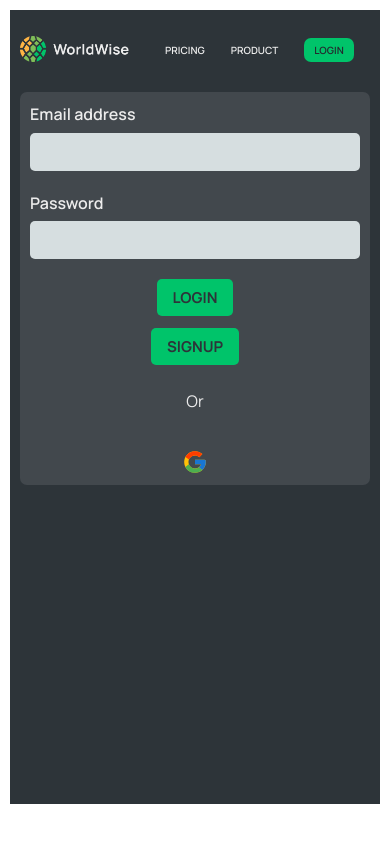
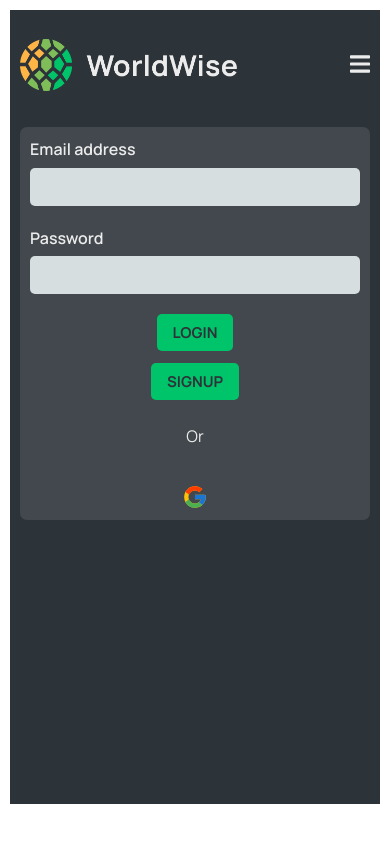
Before and after one commit to RehmanAli10/WorldWiseUpdated, a React (Vite) app: page /login in a window 390 px wide. Built offline with nearby package versions, Linux system fonts and the light colour scheme.

Commit message:
refactored

```diff
--- a/src/App.jsx
+++ b/src/App.jsx
@@ -67,6 +67,7 @@ function App() {
           success: {
             duration: 3000,
           },
+
           error: {
             duration: 5000,
           },
--- a/src/components/Logo.module.css
+++ b/src/components/Logo.module.css
@@ -5,6 +5,5 @@
 @media screen and (max-width: 650px) {
   .logo {
     margin-top: 1.6rem;
-    height: 2.6rem;
   }
 }
--- a/src/components/PageNav.jsx
+++ b/src/components/PageNav.jsx
@@ -1,17 +1,33 @@
+import { useState } from "react";
 import { NavLink } from "react-router-dom";
+import { FaBars, FaTimes } from "react-icons/fa";
+
 import Logo from "./Logo";
 import styles from "./PageNav.module.css";
 
 function PageNav() {
+  const [isMenuOpen, setIsMenuOpen] = useState(false);
+
+  const toggleMenu = () => setIsMenuOpen(!isMenuOpen);
+
   return (
     <nav className={styles.nav}>
       <Logo />
-      <ul>
+      <div className={styles.hamburger} onClick={toggleMenu}>
+        {isMenuOpen ? (
+          <div className={styles.crossiconContainer}>
+            <FaTimes />
+          </div>
+        ) : (
+          <FaBars className={styles.hamburgerIcon} />
+        )}
+      </div>
+      <ul className={`${styles.menu} ${isMenuOpen ? styles.menuOpen : ""}`}>
         <li>
           <NavLink to="/pricing">Pricing</NavLink>
         </li>
         <li>
-          <NavLink to="/product">product</NavLink>
+          <NavLink to="/product">Product</NavLink>
         </li>
         <li>
           <NavLink to="/login" className={styles.ctaLink}>
--- a/src/components/PageNav.module.css
+++ b/src/components/PageNav.module.css
@@ -4,11 +4,21 @@
   justify-content: space-between;
 }
 
-.nav ul {
+.hamburger {
+  display: none;
+  font-size: 2rem;
+  cursor: pointer;
+  margin-top: 1.6rem;
+}
+
+.menu {
   list-style: none;
   display: flex;
+  justify-content: center;
   align-items: center;
   gap: 4rem;
+  padding: 0;
+  margin: 0;
 }
 
 .nav a:link,
@@ -33,77 +43,73 @@ a.ctaLink:visited {
   border-radius: 7px;
 }
 
-/* Media Queries for Responsiveness */
-
-/* Desktops and larger tablets */
-@media screen and (max-width: 1076px) {
+@media (max-width: 1076px) {
   .nav {
     margin-bottom: 2.6rem;
   }
 }
 
-/* Tablets and below */
-@media screen and (max-width: 790px) {
-  .nav ul {
+@media (max-width: 790px) {
+  .menu {
     gap: 2rem;
-    align-items: center;
   }
 
-  .nav a:link,
-  .nav a:visited {
+  .nav a {
     font-size: 1.2rem;
   }
 
-  a.ctaLink:link,
-  a.ctaLink:visited {
+  .ctaLink {
     padding: 0.6rem 1.5rem;
   }
 }
 
-@media (max-width: 770px) {
-  .nav ul {
-    gap: 2rem;
-    margin-top: 1.2rem;
+@media (max-width: 650px) {
+  .hamburger {
+    display: block;
   }
 
-  .nav a:link,
-  .nav a:visited {
-    font-size: 1.2rem;
+  .hamburgerIcon {
+    height: 5.6rem;
   }
 
-  a.ctaLink:link,
-  a.ctaLink:visited {
-    padding: 0.6rem 1.5rem;
+  .crossiconContainer {
+    position: absolute;
+    z-index: 10000;
+    top: 0;
+    bottom: 0;
+    margin-top: 0.8rem;
+  }
+
+  .menu {
+    display: none;
+    background-color: var(--color-dark--1);
+    flex-direction: column;
+    gap: 2rem;
+    width: 100%;
+    position: absolute;
+    margin-left: 0;
+    top: 0;
+    left: 0;
+    z-index: 1000;
+  }
+
+  .menuOpen {
+    display: flex;
+    padding: 1.8rem;
+  }
+
+  .nav a {
+    font-size: 1rem;
+  }
+
+  .ctaLink {
+    padding: 0.5rem 1rem;
+    margin-bottom: 1.2rem;
   }
 }
 
-/* Mobile devices */
-@media screen and (max-width: 480px) {
-  .nav {
-    align-items: flex-start;
-  }
-
-  .nav ul {
-    gap: 2.6rem;
-    margin-top: 2.2rem;
-    width: 100%;
-    justify-content: center;
-    align-items: center;
-  }
-
-  .nav a:link,
-  .nav a:visited {
-    font-size: 1rem;
-  }
-
-  a.ctaLink:link,
-  a.ctaLink:visited {
-    padding: 0.5rem 1rem;
-  }
-}
-
-@media screen and (max-width: 440px) {
-  .nav ul {
+@media (max-width: 440px) {
+  .menu {
     margin-left: 2rem;
   }
 }
```
Also changed, not shown: 1 other file (tests, documents, lock files or other folders).
